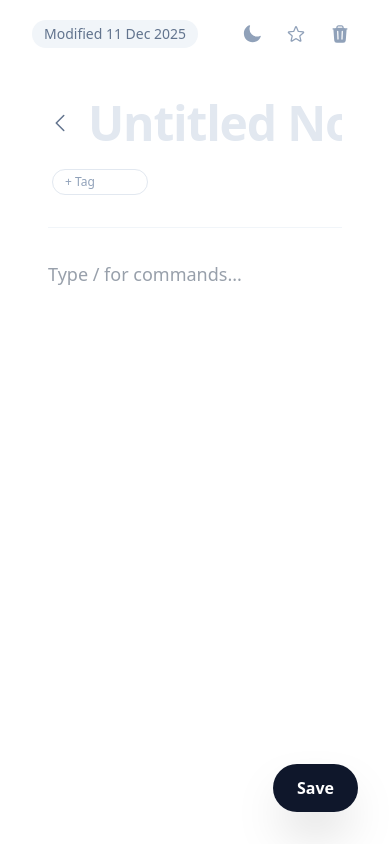
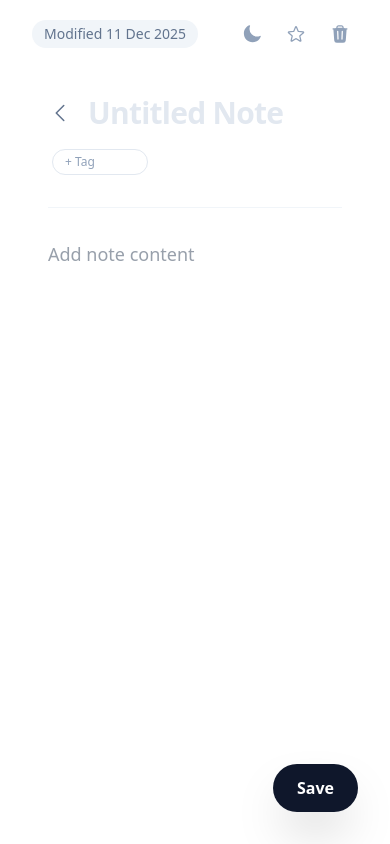
Before and after one commit to Pruthivi13/Note-mint, a React (Vite) app in the folder client/: page / in a window 390 px wide. Both pictures are taken after a click on the button "New Note". Built offline with nearby package versions, Linux system fonts and the light colour scheme.

Commit message:
style: adjust mobile title font and placeholder text

```diff
--- a/client/src/components/Editor.jsx
+++ b/client/src/components/Editor.jsx
@@ -172,7 +172,7 @@ const Editor = ({ selectedNote, onSave, onDelete, onSummaryUpdated, onBack, dark
                 onBlur={handleSave}
                 onKeyDown={(e) => e.key === 'Enter' && handleSave()}
                 placeholder="Untitled Note"
-                className="w-full text-5xl font-extrabold font-display bg-transparent border-none outline-none text-slate-900 dark:text-white placeholder-slate-200 dark:placeholder-slate-800 tracking-tight leading-tight"
+                className="w-full text-3xl md:text-5xl font-extrabold font-display bg-transparent border-none outline-none text-slate-900 dark:text-white placeholder-slate-200 dark:placeholder-slate-800 tracking-tight leading-tight"
               />
               </div>
 
@@ -206,7 +206,7 @@ const Editor = ({ selectedNote, onSave, onDelete, onSummaryUpdated, onBack, dark
                 value={content}
                 onChange={(e) => { setContent(e.target.value); setIsSaved(false); }}
                 onBlur={handleSave}
-                placeholder="Type / for commands..."
+                placeholder="Add note content"
                 className="w-full min-h-[60vh] bg-transparent resize-none focus:outline-none text-lg text-slate-700 dark:text-slate-300 leading-relaxed font-sans"
               ></textarea>
 
```
